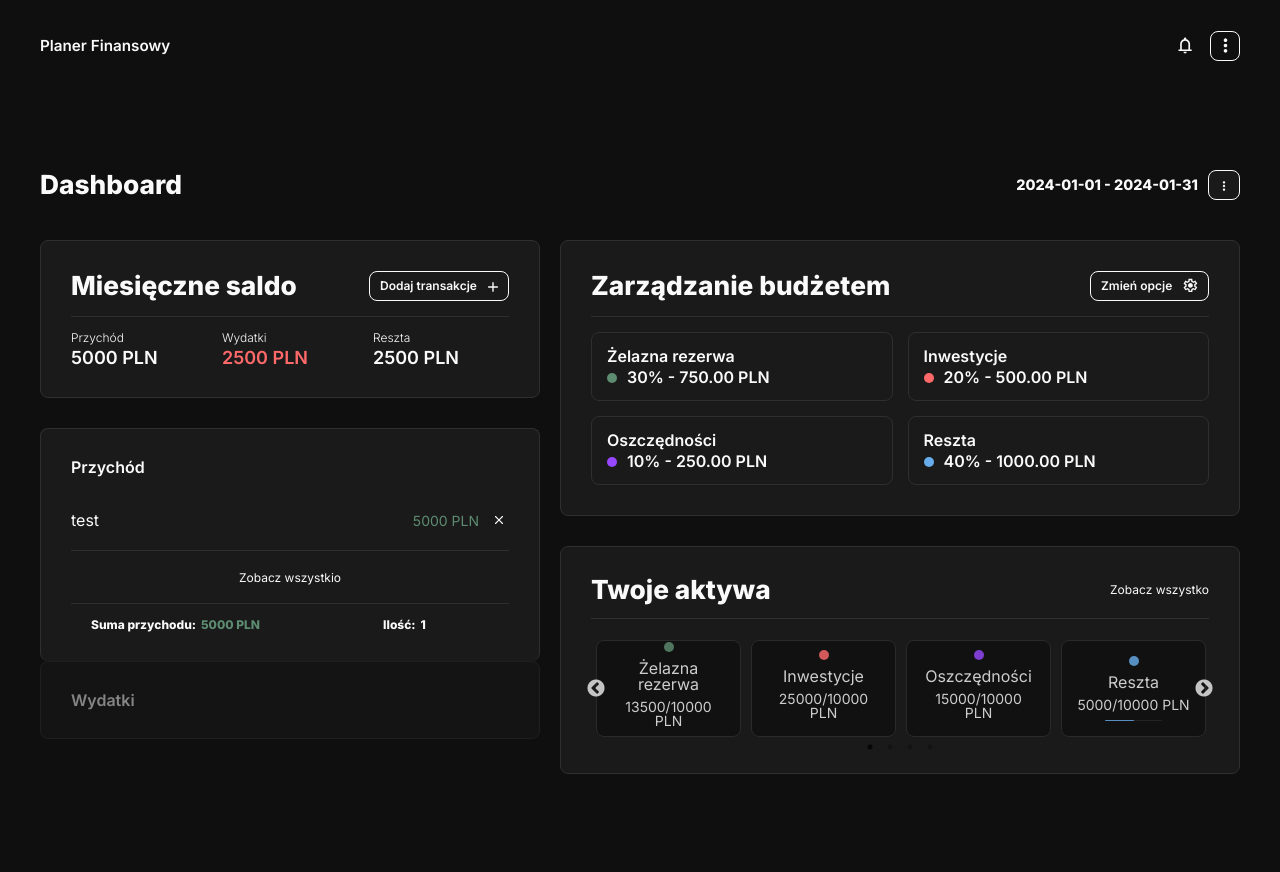
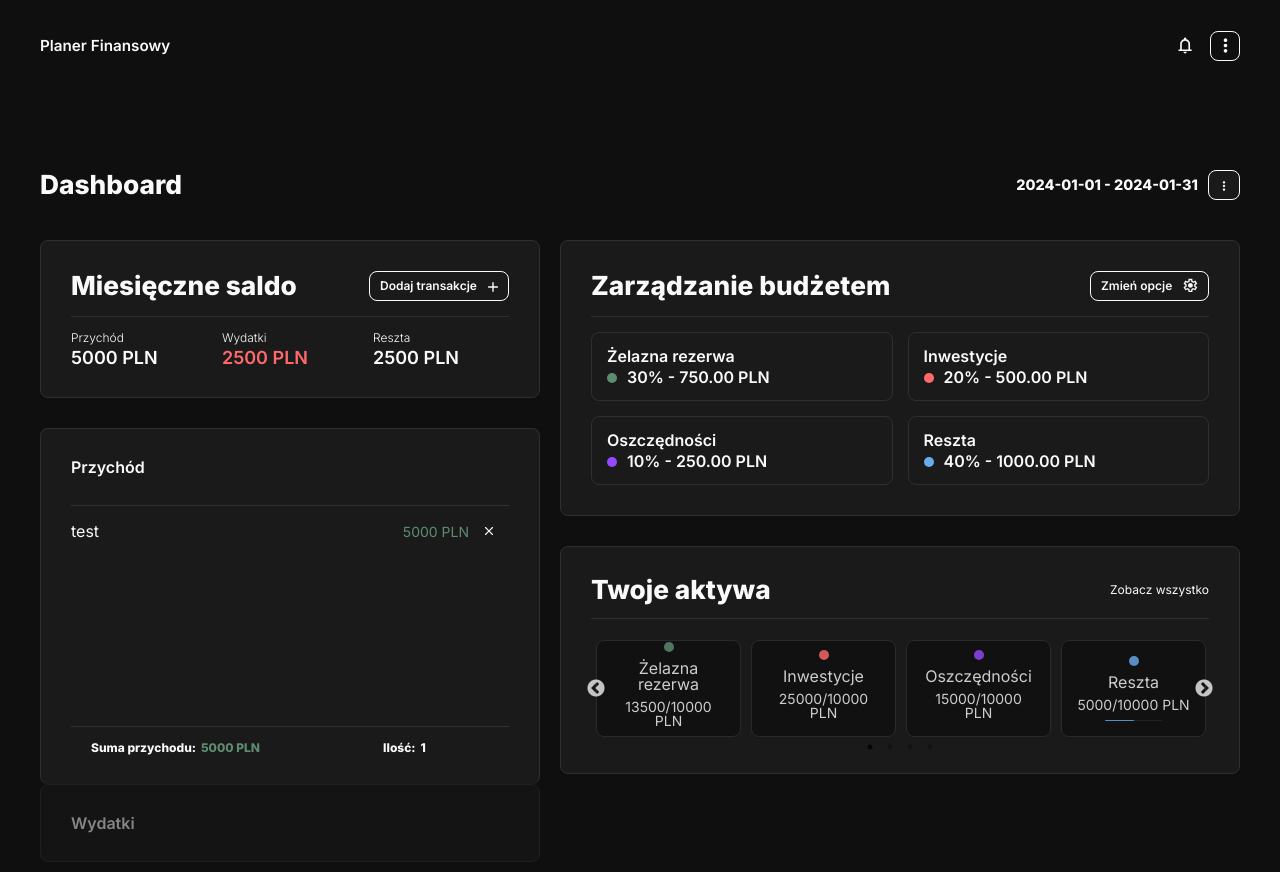
Before and after one commit to chudymikolaj/finance-app, a Next.js app: page /dashboard in a window 1280 px wide. Shown: the top 872 px of the page. Before the commit the page ends 804 px from the top, so only its background shows below. Built offline with nearby package versions, Linux system fonts and the light colour scheme.

Commit message:
refactore: remove static count of list items and few changes

```diff
--- a/components/CashFlow/CashFlowAccordion/CashFlowAccordion.styled.tsx
+++ b/components/CashFlow/CashFlowAccordion/CashFlowAccordion.styled.tsx
@@ -1,6 +1,7 @@
 "use client";
 
 import styled from "styled-components";
+
 import { devices } from "@/styles/breakpoints";
 import { BORDER_RADIUS, CUBICS, SIZES, WEIGHT } from "@/styles/constants";
 import { FlexColumn, FlexRow } from "@/styles/mixins.styled";
--- a/components/CashFlow/CashFlowList/CashFlowList.styled.tsx
+++ b/components/CashFlow/CashFlowList/CashFlowList.styled.tsx
@@ -1,34 +1,19 @@
-import Link from "next/link";
 import styled from "styled-components";
 
-import { FlexColumn } from "@/styles/mixins.styled";
-import { SIZES } from "@/styles/constants";
-import { devices } from "@/styles/breakpoints";
+import { FlexColumn, ScrollBarColor } from "@/styles/mixins.styled";
 
 export const ListComponent = styled.div`
-	padding: 0 0 15px;
+	padding: 15px 0;
+	border-top: 1px solid ${({ theme }) => theme.borderColor};
 	border-bottom: 1px solid ${({ theme }) => theme.borderColor};
 `;
 
 export const List = styled.ul`
 	${FlexColumn}
+	height: 190px;
+	gap: 6px;
+	overflow-y: scroll;
+	padding: 0 10px 0 0;
 
-	padding: 0 0 15px;
-
-	@media ${devices.md} {
-		padding: 5px 0 20px;
-	}
-
-	border-bottom: 1px solid ${({ theme }) => theme.borderColor};
-	gap: 5px;
-	overflow: hidden;
+	${ScrollBarColor}
 `;
-
-export const GoToFullList = styled(Link)`
-	width: 100%;
-	padding: 4px 0;
-	margin: 17px auto 0;
-	display: block;
-	text-align: center;
-	font-size: ${SIZES.smallText};
-`;
--- a/components/CashFlow/CashFlowList/index.tsx
+++ b/components/CashFlow/CashFlowList/index.tsx
@@ -8,7 +8,7 @@ import {
 import CashFlowItem from "../CashFlowItem";
 import CashFlowOnEmptyComponent from "../CashFlowOnEmpty";
 
-import { ListComponent, List, GoToFullList } from "./CashFlowList.styled";
+import { ListComponent, List } from "./CashFlowList.styled";
 
 const CashFlowList = ({ type, items, href = "/" }: CashFlowListType) => {
 	const listRef = useRef<HTMLUListElement>(null);
@@ -34,7 +34,6 @@ const CashFlowList = ({ type, items, href = "/" }: CashFlowListType) => {
 					/>
 				))}
 			</List>
-			<GoToFullList href={href}>Zobacz wszystkio</GoToFullList>
 		</ListComponent>
 	);
 };
--- a/components/CashFlow/index.tsx
+++ b/components/CashFlow/index.tsx
@@ -60,50 +60,44 @@ const CashFlowComponent = () => {
 
 	const [paidExpenses, setPaidExpenses] = useState(0);
 
-	const LIMIT_OF_LIST = 10;
-
 	useEffect(() => {
 		updateRevenuesList(revenuesList);
 		updateExpensesList(expensesList);
 	}, []);
 
 	useEffect(() => {
-		const filtredExpenses = expenses
-			.slice(0, LIMIT_OF_LIST)
-			.filter(({ date }) => filterDate(String(date), fromDate, toDate));
+		const filtredExpenses = expenses.filter(({ date }) =>
+			filterDate(String(date), fromDate, toDate)
+		);
 
-		const filtredRevenues = revenues
-			.slice(0, LIMIT_OF_LIST)
-			.filter(({ date }) => filterDate(String(date), fromDate, toDate));
+		const filtredRevenues = revenues.filter(({ date }) =>
+			filterDate(String(date), fromDate, toDate)
+		);
 
 		const countRevenues = revenues
-			.slice(0, LIMIT_OF_LIST)
 			.filter(({ date }) => filterDate(date, fromDate, toDate))
 			.reduce((val, currentValue) => {
 				return val + currentValue.value;
 			}, 0);
 
 		const countExpenses = expenses
-			.slice(0, LIMIT_OF_LIST)
 			.filter(({ date }) => filterDate(date, fromDate, toDate))
 			.reduce((val, currentValue) => {
 				return val + currentValue.value;
 			}, 0);
 
-		const lenghtRevenues = revenues
-			.slice(0, LIMIT_OF_LIST)
-			.filter(({ date }) => filterDate(date, fromDate, toDate)).length;
+		const lenghtRevenues = revenues.filter(({ date }) =>
+			filterDate(date, fromDate, toDate)
+		).length;
 
-		const lenghtExpenses = expenses
-			.slice(0, LIMIT_OF_LIST)
-			.filter(({ date }) => filterDate(date, fromDate, toDate)).length;
+		const lenghtExpenses = expenses.filter(({ date }) =>
+			filterDate(date, fromDate, toDate)
+		).length;
 
-		const countUnPaidExpenses = expenses
-			.slice(0, LIMIT_OF_LIST)
-			.filter(
-				({ date, isPaid }) =>
-					filterDate(date, fromDate, toDate) && isPaid === true
-			).length;
+		const countUnPaidExpenses = expenses.filter(
+			({ date, isPaid }) =>
+				filterDate(date, fromDate, toDate) && isPaid === true
+		).length;
 
 		setFiltredExpenses(filtredExpenses);
 		setSumExpenses(`${String(countExpenses)} PLN`);
```
